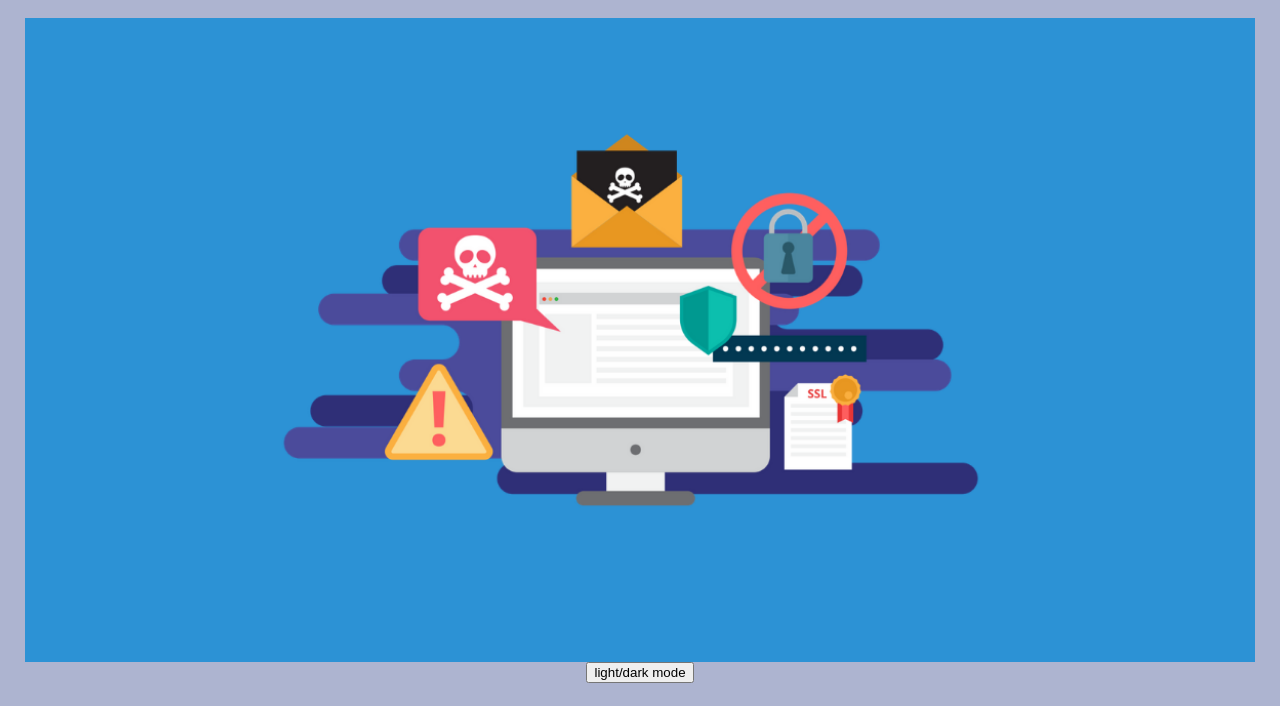
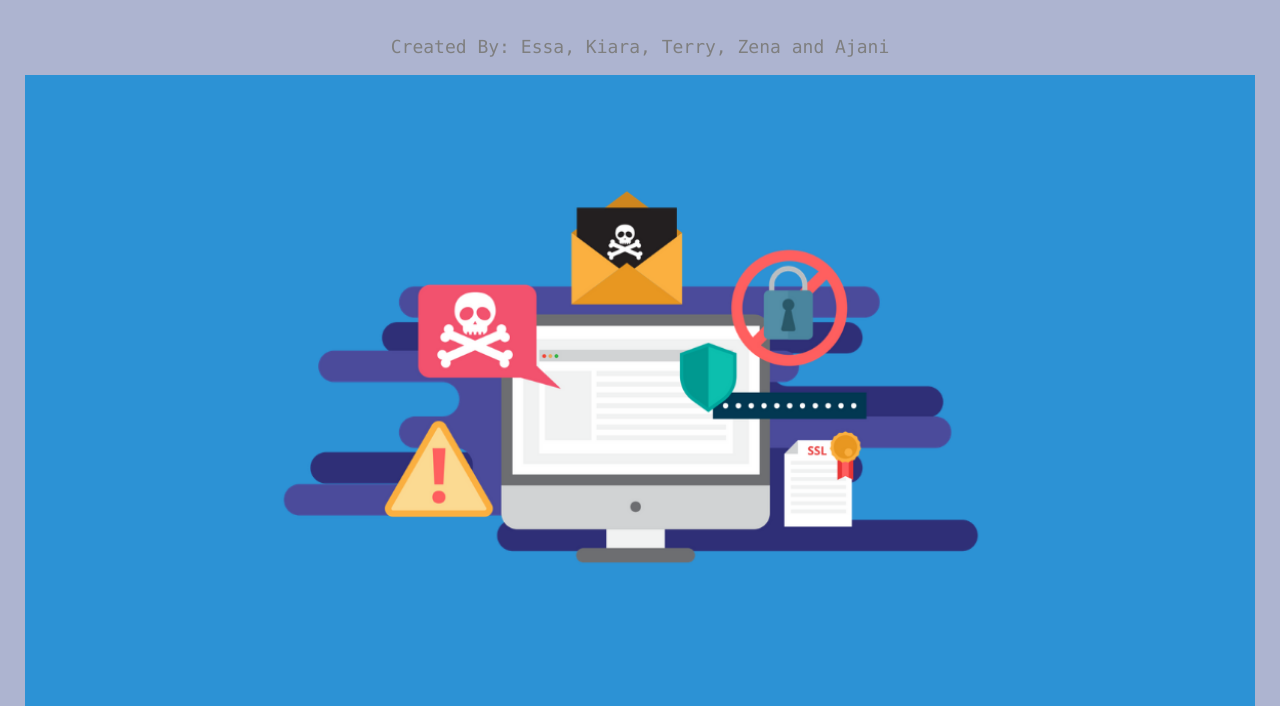
Before and after one commit to Kchan84/SJH2.0, a plain HTML site: page index.html in a window 1280 px wide. Shown: the part 132-838 px from the top of the page. Drawn offline with Linux system fonts and the light colour scheme.

Commit message:
Added-names

```diff
--- a/index.html
+++ b/index.html
@@ -8,6 +8,7 @@
 </head>
 <body>
   <h1 id="The-title"> Data Privacy: How to stay protected? </h1>
+  <p>Created By: Essa, Kiara, Terry, Zena and Ajani</p>
   <img id ="dataImg"src="dataPriv.png" alt="A description of the image" width="520" style="vertical-align:bottom">
   <button id="toggleButton">light/dark mode</button>
   <script>
@@ -124,6 +125,7 @@
   </label>
   </form>
 
+
   <script type="text/javascript" src="title.js"></script>
 </body>
 </html>
```
